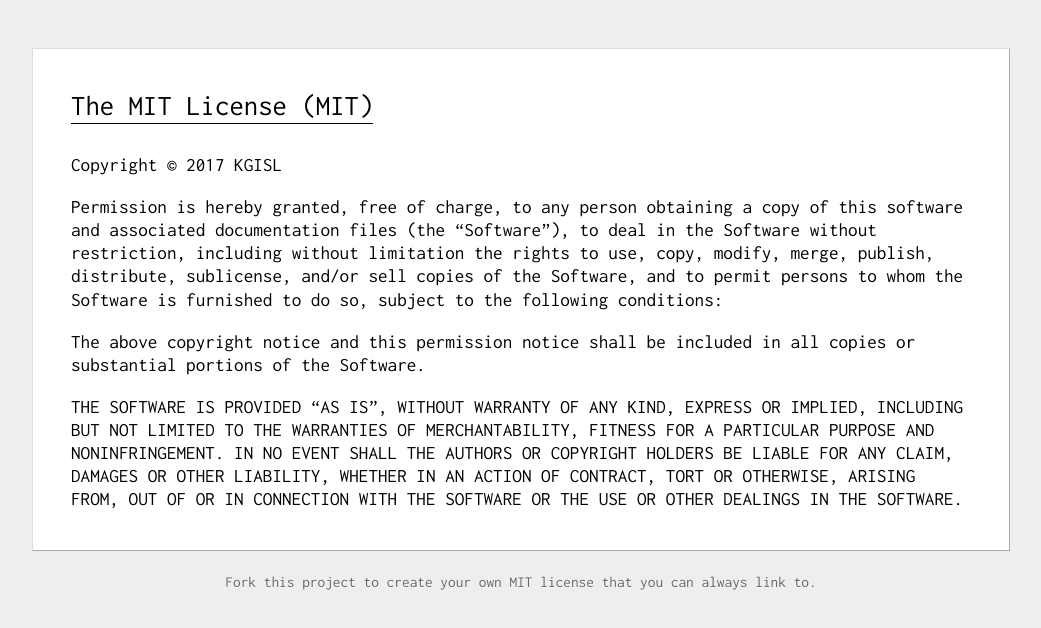
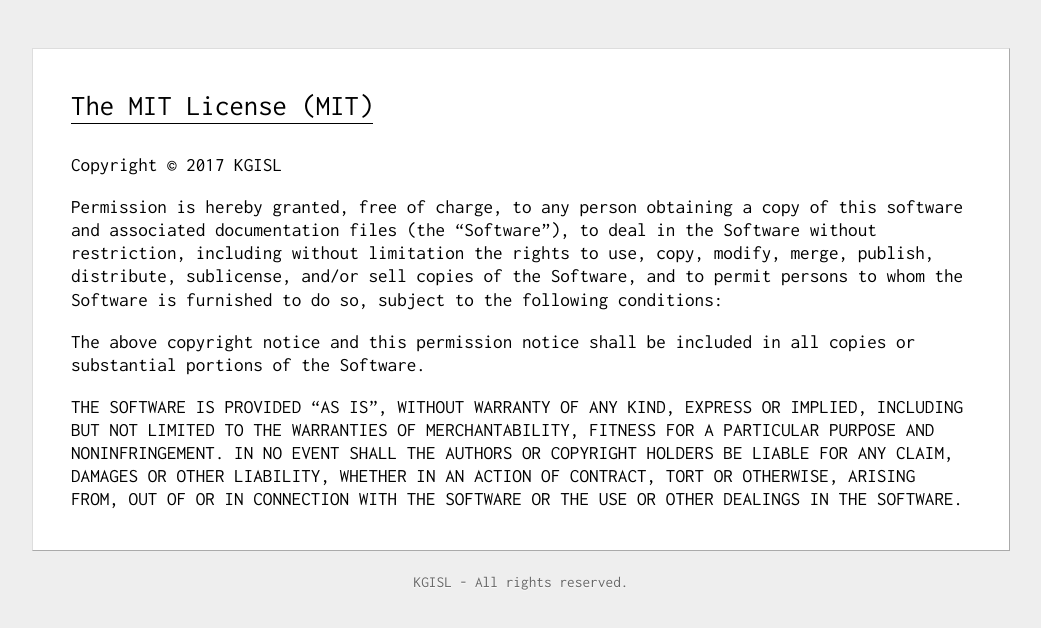
Before and after one commit to kgisl/MITLicense, a plain HTML site: page index.html in a window 1280 px wide. Shown: the whole page, without its empty margins (119-1160 px from the left). Drawn offline with Linux system fonts and the light colour scheme.

Commit message:
Update index.html

```diff
--- a/index.html
+++ b/index.html
@@ -59,7 +59,7 @@ OUT OF OR IN CONNECTION WITH THE SOFTWARE OR THE USE OR OTHER DEALINGS IN
 THE SOFTWARE.</p>
 </article>
 <footer>
-<p><a href="https://github.com/remy/mit-license">Fork this project to create your own MIT license that you can always link to.</a></p>
+<p><a href="https://kgisl.com/">KGISL - All rights reserved.</a></p>
 </footer>
 <script>
 (function(i,s,o,g,r,a,m){i['GoogleAnalyticsObject']=r;i[r]=i[r]||function(){
```
